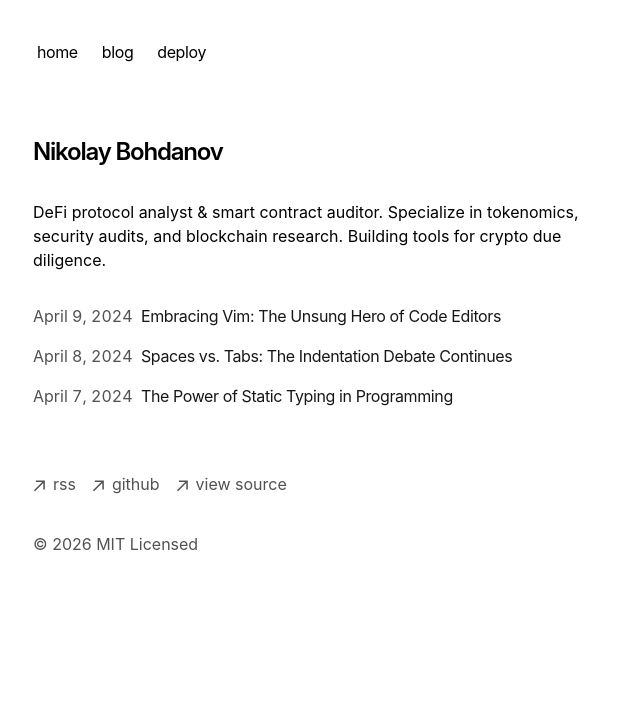
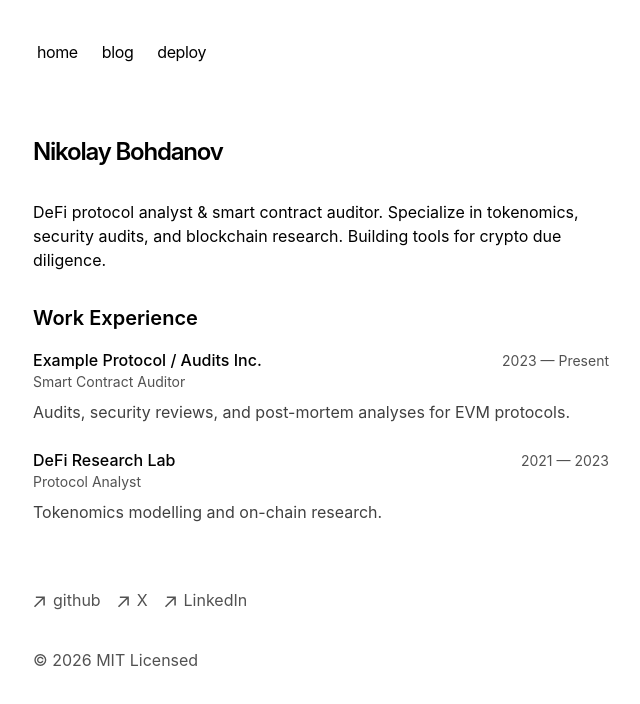
Before and after one commit to NikolayBohdanov/nikoxyz-portfolio, a Next.js app: page / in a window 1280 px wide. Shown: the top 704 px of the page, without its empty margins (319-959 px from the left). Built offline with nearby package versions, Linux system fonts and the light colour scheme.

Commit message:
feat: update homepage (work experience), footer links; disable RSS; add copilot instructions & ignore file

```diff
--- a/app/components/footer.tsx
+++ b/app/components/footer.tsx
@@ -24,17 +24,6 @@ export default function Footer() {
             className="flex items-center transition-all hover:text-neutral-800 dark:hover:text-neutral-100"
             rel="noopener noreferrer"
             target="_blank"
-            href="/rss"
-          >
-            <ArrowIcon />
-            <p className="ml-2 h-7">rss</p>
-          </a>
-        </li>
-        <li>
-          <a
-            className="flex items-center transition-all hover:text-neutral-800 dark:hover:text-neutral-100"
-            rel="noopener noreferrer"
-            target="_blank"
             href="https://github.com/vercel/next.js"
           >
             <ArrowIcon />
@@ -46,10 +35,21 @@ export default function Footer() {
             className="flex items-center transition-all hover:text-neutral-800 dark:hover:text-neutral-100"
             rel="noopener noreferrer"
             target="_blank"
-            href="https://vercel.com/templates/next.js/portfolio-starter-kit"
+            href="https://x.com/your_handle"
           >
             <ArrowIcon />
-            <p className="ml-2 h-7">view source</p>
+            <p className="ml-2 h-7">X</p>
+          </a>
+        </li>
+        <li>
+          <a
+            className="flex items-center transition-all hover:text-neutral-800 dark:hover:text-neutral-100"
+            rel="noopener noreferrer"
+            target="_blank"
+            href="https://www.linkedin.com/in/your_handle"
+          >
+            <ArrowIcon />
+            <p className="ml-2 h-7">LinkedIn</p>
           </a>
         </li>
       </ul>
--- /dev/null
+++ b/app/components/work.tsx
@@ -0,0 +1,36 @@
+export default function WorkExperience() {
+  let experiences = [
+    {
+      company: 'Example Protocol / Audits Inc.',
+      role: 'Smart Contract Auditor',
+      period: '2023 — Present',
+      details: 'Audits, security reviews, and post-mortem analyses for EVM protocols.',
+    },
+    {
+      company: 'DeFi Research Lab',
+      role: 'Protocol Analyst',
+      period: '2021 — 2023',
+      details: 'Tokenomics modelling and on-chain research.',
+    },
+  ]
+
+  return (
+    <section>
+      <h2 className="mb-4 text-xl font-semibold">Work Experience</h2>
+      <div className="space-y-6">
+        {experiences.map((exp) => (
+          <div key={exp.company} className="">
+            <div className="flex items-baseline justify-between">
+              <div>
+                <p className="font-medium">{exp.company}</p>
+                <p className="text-sm text-neutral-600 dark:text-neutral-400">{exp.role}</p>
+              </div>
+              <p className="text-sm text-neutral-600 dark:text-neutral-400">{exp.period}</p>
+            </div>
+            <p className="mt-2 text-neutral-700 dark:text-neutral-300">{exp.details}</p>
+          </div>
+        ))}
+      </div>
+    </section>
+  )
+}
--- a/app/page.tsx
+++ b/app/page.tsx
@@ -1,4 +1,4 @@
-import { BlogPosts } from 'app/components/posts'
+import WorkExperience from './components/work'
 
 export default function Page() {
   return (
@@ -11,8 +11,9 @@ export default function Page() {
         Specialize in tokenomics, security audits, and blockchain research.
         Building tools for crypto due diligence.
       </p>
+
       <div className="my-8">
-        <BlogPosts />
+        <WorkExperience />
       </div>
     </section>
   )
--- a/app/rss/route.ts
+++ b/app/rss/route.ts
@@ -1,42 +1,4 @@
-import { baseUrl } from 'app/sitemap'
-import { getBlogPosts } from 'app/blog/utils'
-
+// RSS route removed — returning 410 Gone.
 export async function GET() {
-  let allBlogs = await getBlogPosts()
-
-  const itemsXml = allBlogs
-    .sort((a, b) => {
-      if (new Date(a.metadata.publishedAt) > new Date(b.metadata.publishedAt)) {
-        return -1
-      }
-      return 1
-    })
-    .map(
-      (post) =>
-        `<item>
-          <title>${post.metadata.title}</title>
-          <link>${baseUrl}/blog/${post.slug}</link>
-          <description>${post.metadata.summary || ''}</description>
-          <pubDate>${new Date(
-            post.metadata.publishedAt
-          ).toUTCString()}</pubDate>
-        </item>`
-    )
-    .join('\n')
-
-  const rssFeed = `<?xml version="1.0" encoding="UTF-8" ?>
-  <rss version="2.0">
-    <channel>
-        <title>My Portfolio</title>
-        <link>${baseUrl}</link>
-        <description>This is my portfolio RSS feed</description>
-        ${itemsXml}
-    </channel>
-  </rss>`
-
-  return new Response(rssFeed, {
-    headers: {
-      'Content-Type': 'text/xml',
-    },
-  })
+  return new Response('RSS feed removed', { status: 410 })
 }
```
Also changed, not shown: 2 other files (tests, documents, lock files or other folders).
